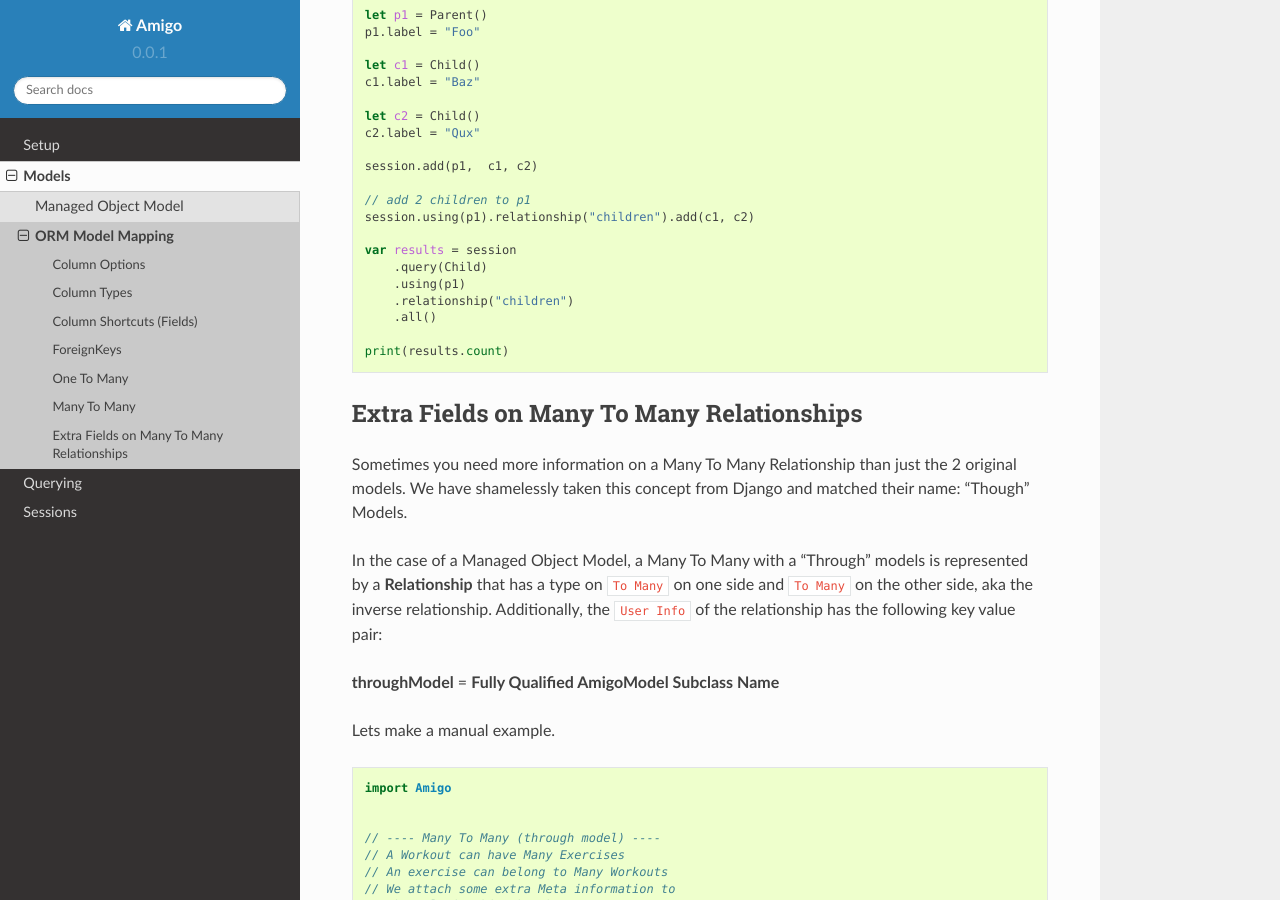
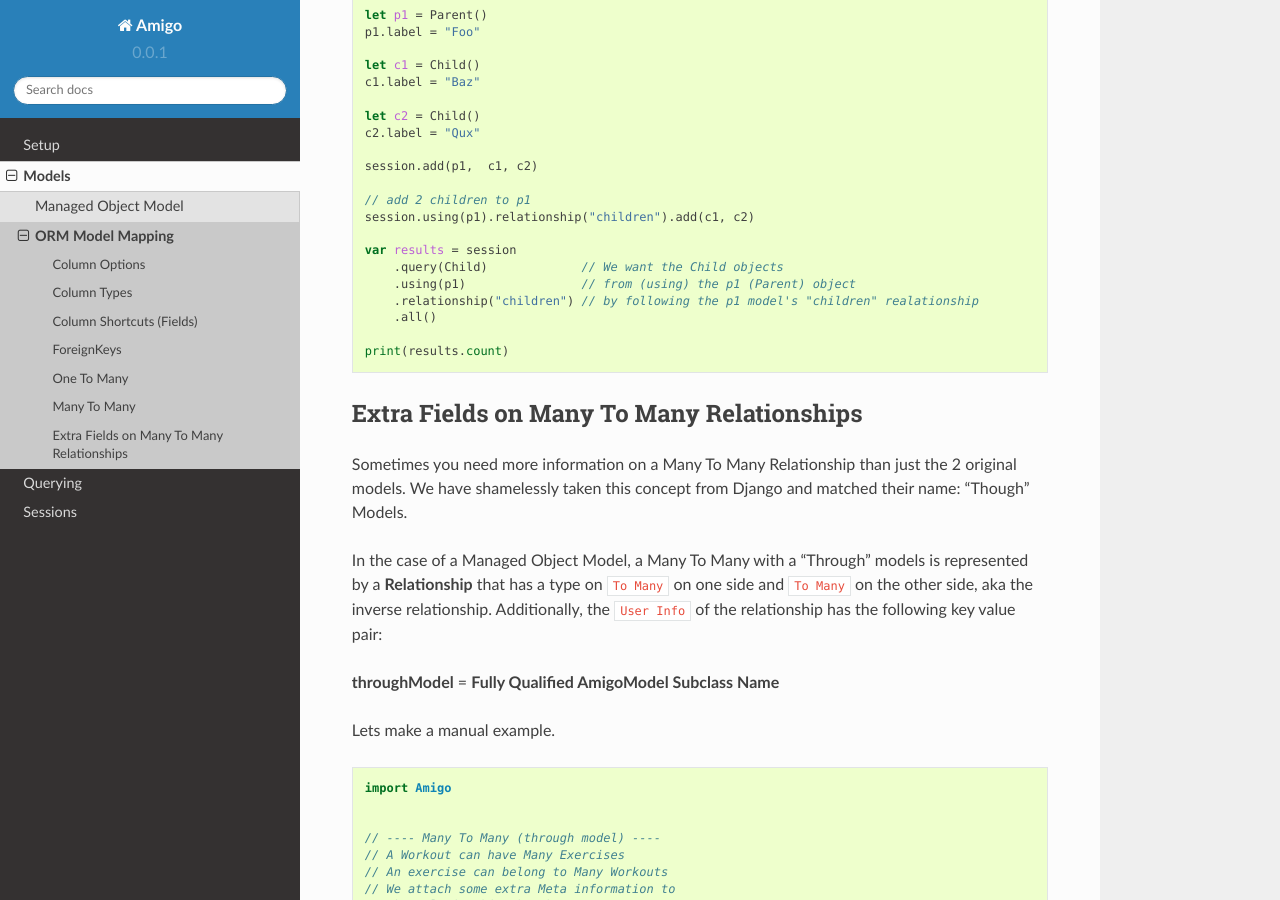
Before and after one commit to blitzagency/amigo-swift, a Sphinx documentation site: the page built from docs/models/orm_models.rst, in a window 1280 px wide and 900 px high, scrolled down 5904 px. Built offline with Sphinx 7.4.7 and the Read the Docs theme 2.0.0, drawn with Linux system fonts in a browser that asks for light colours; some of the changed text lies outside the part shown.

Commit message:
updates relationship querying docs

```diff
--- a/docs/models/orm_models.rst
+++ b/docs/models/orm_models.rst
@@ -279,9 +279,9 @@ We can then query the One To Many Relationship this way:
     session.add(d1, p1, p2)
 
     var results = session
-        .query(People)
-        .using(d1)
-        .relationship("people")
+        .query(People)          // We want the People objects
+        .using(d1)              // from (using) the d1 (Dog) object
+        .relationship("people") // by following the d1 model's "people" realationship
         .all()
 
 .. _many-to-many:
@@ -353,9 +353,9 @@ Now, lets manually map them and create the relationship:
     session.using(p1).relationship("children").add(c1, c2)
 
     var results = session
-        .query(Child)
-        .using(p1)
-        .relationship("children")
+        .query(Child)             // We want the Child objects
+        .using(p1)                // from (using) the p1 (Parent) object
+        .relationship("children") // by following the p1 model's "children" realationship
         .all()
 
     print(results.count)
```
